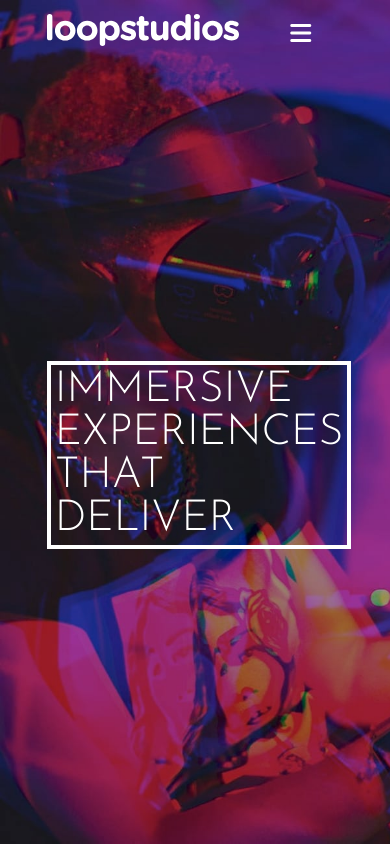
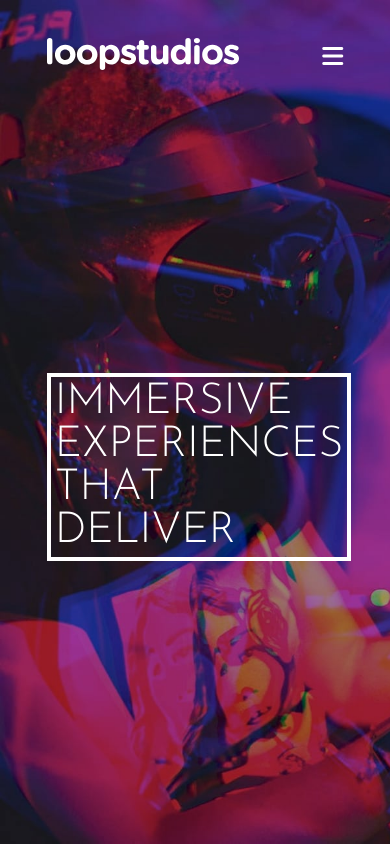
Before and after one commit to MicMond01/Loopstudios-landing-page, a plain HTML site: page index.html in a window 390 px wide. Shown: the top 844 px of the page. Drawn offline with Linux system fonts and the light colour scheme.

Commit message:
Update style.css

```diff
--- a/style.css
+++ b/style.css
@@ -107,8 +107,8 @@ ul {
 
 li {
   position: relative;
-  margin-right: 2rem;
   cursor: pointer;
+  margin-left: 2rem;
 }
 
 
@@ -398,6 +398,7 @@ a {
   }
 
 
+
   /* #######################################
              FRONT PAGE
 ######################################## */
@@ -405,6 +406,7 @@ a {
     background-image: url("images/mobile/image-hero.jpg");
     width: 100vw;
     margin-bottom: 0;
+    padding-top: 10vw;
   }
 
   .front-display p{
@@ -453,7 +455,7 @@ a {
 
   .btn {
     width: 7rem;
-    margin-left: 45%;
+    margin-left: 50%;
     position: absolute;
     margin-top: 2rem;
     top: 100%;
```
